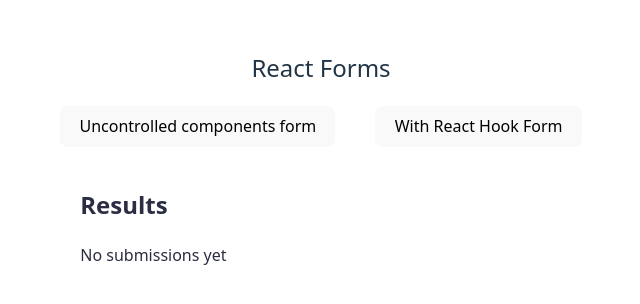
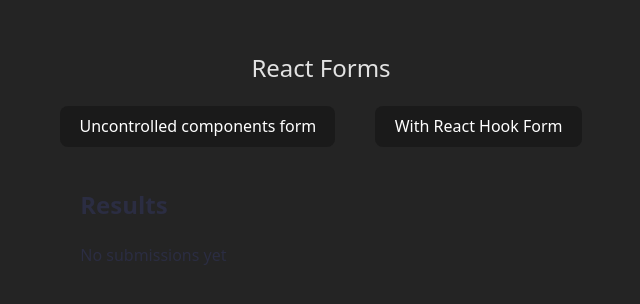
Before and after one commit to morven2018/react-learn, a React (Vite) app: page / in a window 1280 px wide. Shown: the part 234-538 px from the top of the page, without its empty margins (319-959 px from the left). Built offline with nearby package versions, Linux system fonts and the light colour scheme.

Commit message:
fix: update style

```diff
--- a/src/components/result/result.module.scss
+++ b/src/components/result/result.module.scss
@@ -8,6 +8,10 @@
     margin-bottom: 20px;
     color: $primary-light;
   }
+}
+
+.noData {
+  color: $primary-light;
 }
 
 .resultsList {
--- a/src/index.scss
+++ b/src/index.scss
@@ -2,8 +2,6 @@
   font-family: system-ui, Avenir, Helvetica, Arial, sans-serif;
   line-height: 1.5;
   font-weight: 400;
-
-  color-scheme: light dark;
   color: rgba(255, 255, 255, 0.87);
   background-color: #242424;
 
@@ -11,15 +9,6 @@
   text-rendering: optimizeLegibility;
   -webkit-font-smoothing: antialiased;
   -moz-osx-font-smoothing: grayscale;
-}
-
-a {
-  font-weight: 500;
-  color: #646cff;
-  text-decoration: inherit;
-}
-a:hover {
-  color: #535bf2;
 }
 
 body {
@@ -43,20 +32,8 @@
   font-size: 1em;
   font-weight: 500;
   font-family: inherit;
+  color: white;
   background-color: #1a1a1a;
   cursor: pointer;
   transition: border-color 0.25s;
 }
-
-@media (prefers-color-scheme: light) {
-  :root {
-    color: #213547;
-    background-color: #ffffff;
-  }
-  a:hover {
-    color: #747bff;
-  }
-  button {
-    background-color: #f9f9f9;
-  }
-}
```
